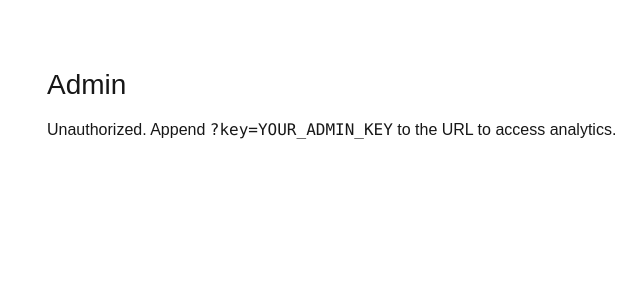
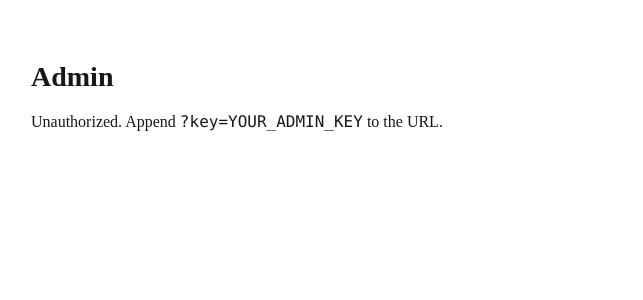
Before and after one commit to aveeno350-ctrl/hook-script-studio, a Next.js app: page /admin in a window 1280 px wide. Shown: the top 300 px of the page, without its empty margins (249-892 px from the left). Built offline with nearby package versions, Linux system fonts and the light colour scheme; no server answers.

Commit message:
adding a server-side key check to app/admin/page.tsx

```diff
--- a/app/admin/page.tsx
+++ b/app/admin/page.tsx
@@ -3,17 +3,35 @@
 import { Suspense } from "react";
 import AdminClient from "./AdminClient";
 
-// Prevent static generation so the build won't prerender this page
+// don't prerender; we need the runtime query param
 export const dynamic = "force-dynamic";
 export const revalidate = 0;
+export const runtime = "edge"; // keep if your project uses Edge
 
-// Keep edge runtime if your project uses it
-export const runtime = "edge";
+export default function Page(props: { searchParams?: Record<string, string> }) {
+  // key from URL: /admin?key=YOUR_ADMIN_KEY
+  const key = props?.searchParams?.key ?? "";
 
-export default function Page() {
+  // secret from Vercel env vars (Settings → Environment Variables)
+  const ADMIN = process.env.ADMIN_KEY; // ← make sure the name matches in Vercel
+
+  const authorized = !!ADMIN && key === ADMIN;
+
+  if (!authorized) {
+    return (
+      <main style={{ maxWidth: 720, margin: "56px auto", fontFamily: "ui-sans-serif" }}>
+        <h1 style={{ fontSize: 28, fontWeight: 700, marginBottom: 12 }}>Admin</h1>
+        <p>Unauthorized. Append <code>?key=YOUR_ADMIN_KEY</code> to the URL.</p>
+      </main>
+    );
+  }
+
   return (
-    <Suspense fallback={<div style={{ padding: 24 }}>Loading admin…</div>}>
-      <AdminClient />
-    </Suspense>
+    <main style={{ maxWidth: 1100, margin: "40px auto", padding: 16 }}>
+      <h1 style={{ fontSize: 28, fontWeight: 700, marginBottom: 16 }}>Admin</h1>
+      <Suspense fallback={<div style={{ padding: 24 }}>Loading admin…</div>}>
+        <AdminClient />
+      </Suspense>
+    </main>
   );
 }
```
